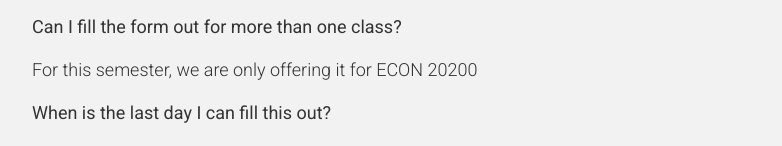
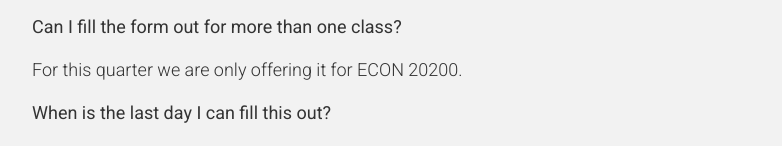
Before and after one commit to vjindal0112/uchicagostudybuddies, a React (Create React App) app: page /home in a window 1280 px wide. Shown: the part 1590-1736 px from the top of the page, without its empty margins (248-1030 px from the left). Built offline with nearby package versions, Linux system fonts and the light colour scheme; no server answers.

Commit message:
changed faq

```diff
--- a/src/pages/Home.js
+++ b/src/pages/Home.js
@@ -227,7 +227,7 @@ export default function Home() {
           <p>
             <b>Can I fill the form out for more than one class?</b>
           </p>
-          <p>For this semester, we are only offering it for ECON 20200</p>
+          <p>For this quarter we are only offering it for ECON 20200.</p>
           <p>
             <b>When is the last day I can fill this out?</b>
           </p>
```
